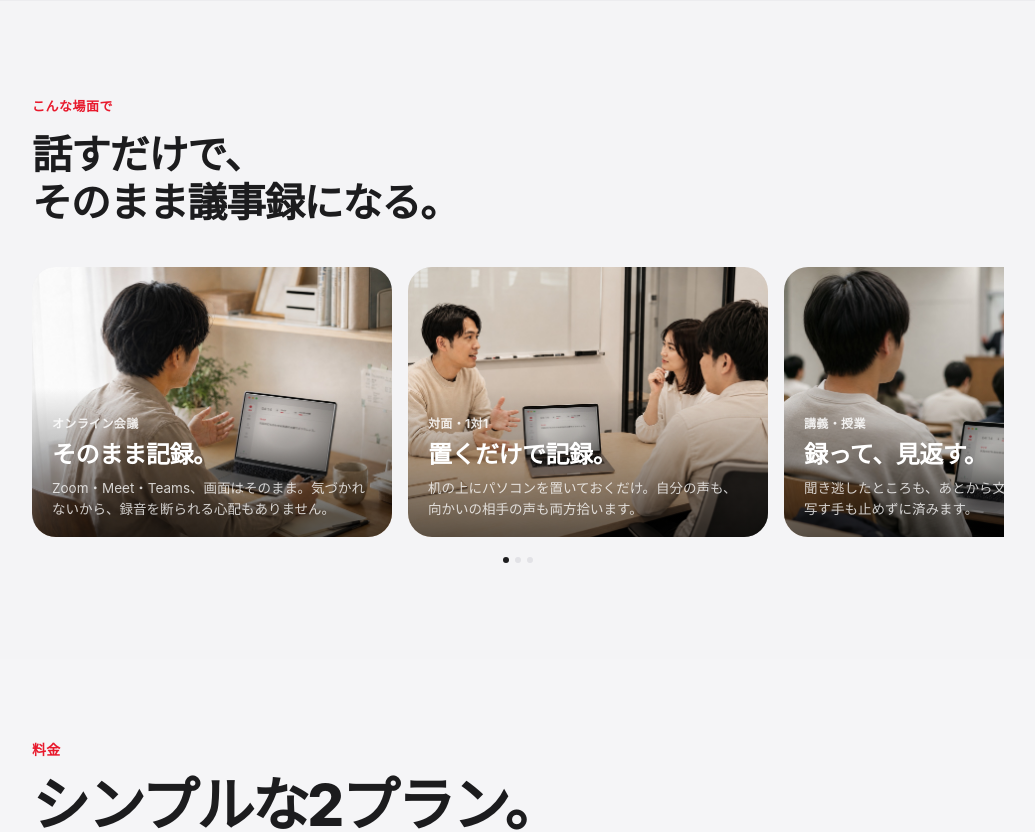
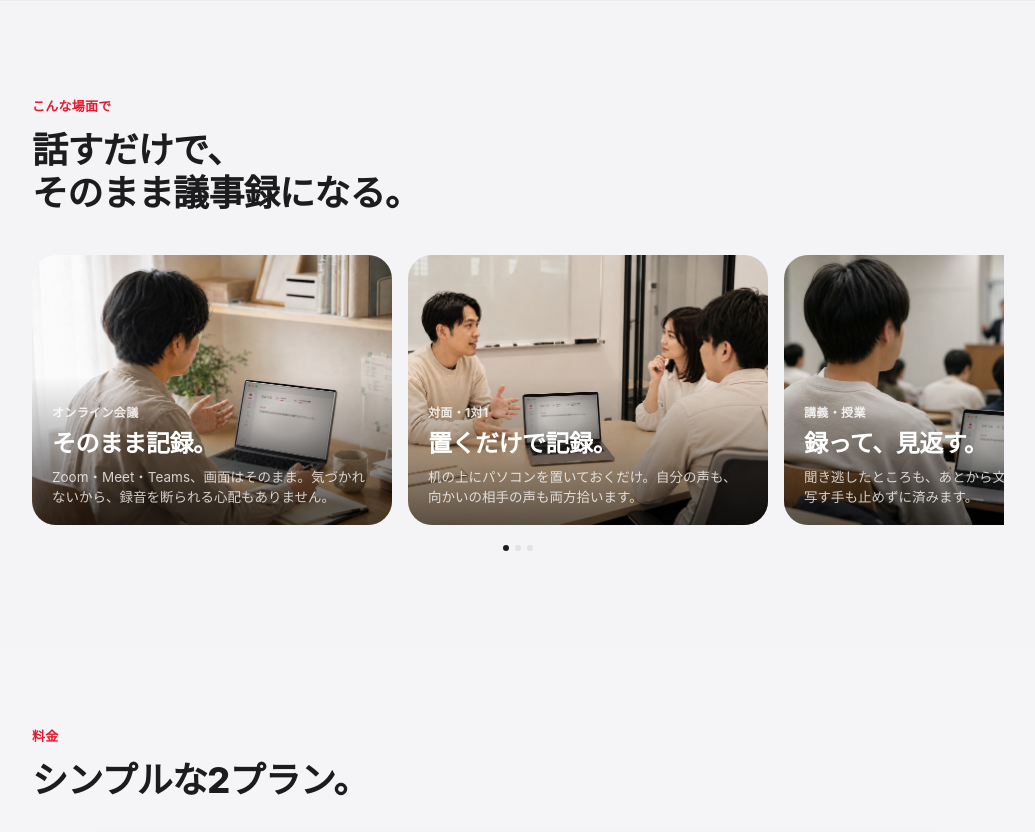
Before and after one commit to naoyattsuji/giroku-lp, a Next.js app: page / in a window 1280 px wide. Shown: the part 1220-2052 px from the top of the page, without its empty margins (122-1157 px from the left). Built offline with nearby package versions, Linux system fonts and the light colour scheme.

Commit message:
style: align section typography

```diff
--- a/app/globals.css
+++ b/app/globals.css
@@ -117,17 +117,17 @@ h1, h2, h3 {
 }
 .pricing-heading > p {
   color: var(--red);
-  font-size: 14px;
+  font-size: 13px;
   font-weight: 700;
-  letter-spacing: 0.01em;
-  margin-bottom: 14px;
+  letter-spacing: 0.02em;
+  margin-bottom: 12px;
 }
 .pricing-heading h2 {
   color: var(--text-1);
-  font-size: clamp(36px, 5vw, 58px);
+  font-size: clamp(26px, 3.2vw, 36px);
   font-weight: 800;
-  letter-spacing: -0.045em;
-  line-height: 1.08;
+  letter-spacing: -0.02em;
+  line-height: 1.2;
 }
 .pricing-compare {
   overflow: hidden;
--- a/app/page.tsx
+++ b/app/page.tsx
@@ -247,8 +247,8 @@ export default function Home() {
       <section id="scenes" style={{ background: "var(--bg)" }}>
         <div className="lp-inner" style={{ paddingTop: 96, paddingBottom: 40 }}>
           <Reveal>
-            <p style={{ fontSize: 13, letterSpacing: "0.04em", color: "var(--red)", marginBottom: 14, fontWeight: 700 }}>こんな場面で</p>
-            <h2 style={{ fontSize: "clamp(28px, 3.6vw, 40px)", fontWeight: 800, letterSpacing: "-0.03em", lineHeight: 1.2, maxWidth: 620, color: "var(--text-1)" }}>
+            <p style={{ fontSize: 13, letterSpacing: "0.02em", color: "var(--red)", marginBottom: 12, fontWeight: 700 }}>こんな場面で</p>
+            <h2 style={{ fontSize: "clamp(26px, 3.2vw, 36px)", fontWeight: 800, letterSpacing: "-0.02em", lineHeight: 1.2, maxWidth: 620, color: "var(--text-1)" }}>
               話すだけで、<br />そのまま議事録になる。
             </h2>
           </Reveal>
```
